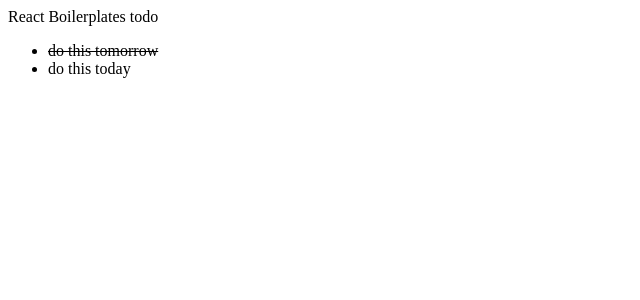
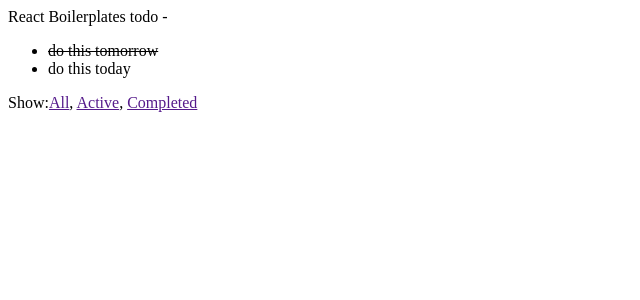
Before and after one commit to NadirZenith/react-boilerplates, a React app: page / in a window 1280 px wide. Shown: the top 300 px of the page, without its empty margins (0-640 px from the left). Built offline with nearby package versions, Linux system fonts and the light colour scheme; the HTML template or start-up script is replaced by a standard one.

Commit message:
implementing filter

```diff
--- a/src/App.js
+++ b/src/App.js
@@ -1,38 +1,62 @@
 import React from 'react'
-// import Footer from './Footer'
+import Footer from './Footer'
 // import AddTodo from '../containers/AddTodo'
 import TodoList from './TodoList'
+import {SHOW_ALL, SHOW_ACTIVE, SHOW_COMPLETED} from './Constants'
 
 class App extends React.Component {
   constructor(props) {
-        super(props);
-        this.state = {todos: props.todos}
+    super(props)
+    this.state = {
+      visibilityFilter: props.visibilityFilter,
+      todos: props.todos
+    }
     this.title = props.title
-        this.handleTodoClick = this.handleTodoClick.bind(this);
+    this.handleTodoClick = this.handleTodoClick.bind(this)
+    this.handleFilterClick = this.handleFilterClick.bind(this)
   }
 
   handleTodoClick(id) {
 
     const remainder = this.state.todos.filter((todo) => {
-            if (todo.id === id){
-                todo.completed = !todo.completed;
+      if (todo.id === id) {
+        todo.completed = !todo.completed
       }
-            return todo;
-        });
-        this.setState({todos: remainder});
+      return todo
+    })
+    this.setState({todos: remainder})
     // alert(todo);
     // console.log(event)
+  }
+
+  handleFilterClick(filter) {
+    const remainder = this.state.todos.filter((todo) => {
+      if (filter === SHOW_ALL) {
+        return todo
+      }
+      if (filter === SHOW_COMPLETED && todo.completed === true) {
+        return todo
+      }
+      if (filter === SHOW_ACTIVE && todo.completed === false) {
+        return todo
+      }
+    })
+
+    this.setState({
+      visibilityFilter: filter,
+      todos: remainder
+    })
   }
 
   render() {
     return (
         <div>
-                <div>{this.title}</div>
+          <div>{this.title} - {this.state.visibilityFilter}</div>
           {/*<AddTodo />*/}
           <TodoList todos={this.state.todos} onTodoClick={this.handleTodoClick}/>
-                {/*<Footer />*/}
+          <Footer currentFilter={this.state.visibilityFilter} onFilterClick={this.handleFilterClick}/>
         </div>
-        );
+    )
   }
 }
 
--- /dev/null
+++ b/src/Constants.js
@@ -0,0 +1,11 @@
+//actions
+export const SET_TODOS                = 'SET_TODOS'
+export const ADD_TODO                 = 'ADD_TODO'
+export const TOGGLE_TODO              = 'TOGGLE_TODO'
+export const REMOVE_TODO              = 'REMOVE_TODO'
+export const SET_VISIBILITY_FILTER    = 'SET_VISIBILITY_FILTER'
+
+//filters
+export const SHOW_ALL                 = 'SHOW_ALL'
+export const SHOW_COMPLETED           = 'SHOW_COMPLETED'
+export const SHOW_ACTIVE              = 'SHOW_ACTIVE'
--- /dev/null
+++ b/src/Footer.js
@@ -0,0 +1,37 @@
+import React from 'react'
+// import * as todoActionsFilters from './constants';
+import {SHOW_ALL, SHOW_ACTIVE, SHOW_COMPLETED} from './Constants'
+
+const Link = ({active, children, onClick}) => {
+  if (active) {
+    return <span>{children}</span>
+  }
+
+  return (
+      <a href=""
+         onClick={e => {
+           e.preventDefault()
+           onClick()
+         }}
+      >
+        {children}
+      </a>
+  )
+}
+const Footer = (props) => (
+    <p>
+      Show:{''}
+      <Link active={props.currentFilter === SHOW_ALL} onClick={() => props.onFilterClick(SHOW_ALL)}>
+        All
+      </Link>{', '}
+      <Link active={props.currentFilter === SHOW_ACTIVE} onClick={() => props.onFilterClick(SHOW_ACTIVE)}>
+        Active
+      </Link>
+      {', '}
+      <Link active={props.currentFilter === SHOW_COMPLETED} onClick={() => props.onFilterClick(SHOW_COMPLETED)}>
+        Completed
+      </Link>
+    </p>
+)
+
+export default Footer
```
Lines whose indentation alone changed are shown as unchanged.
